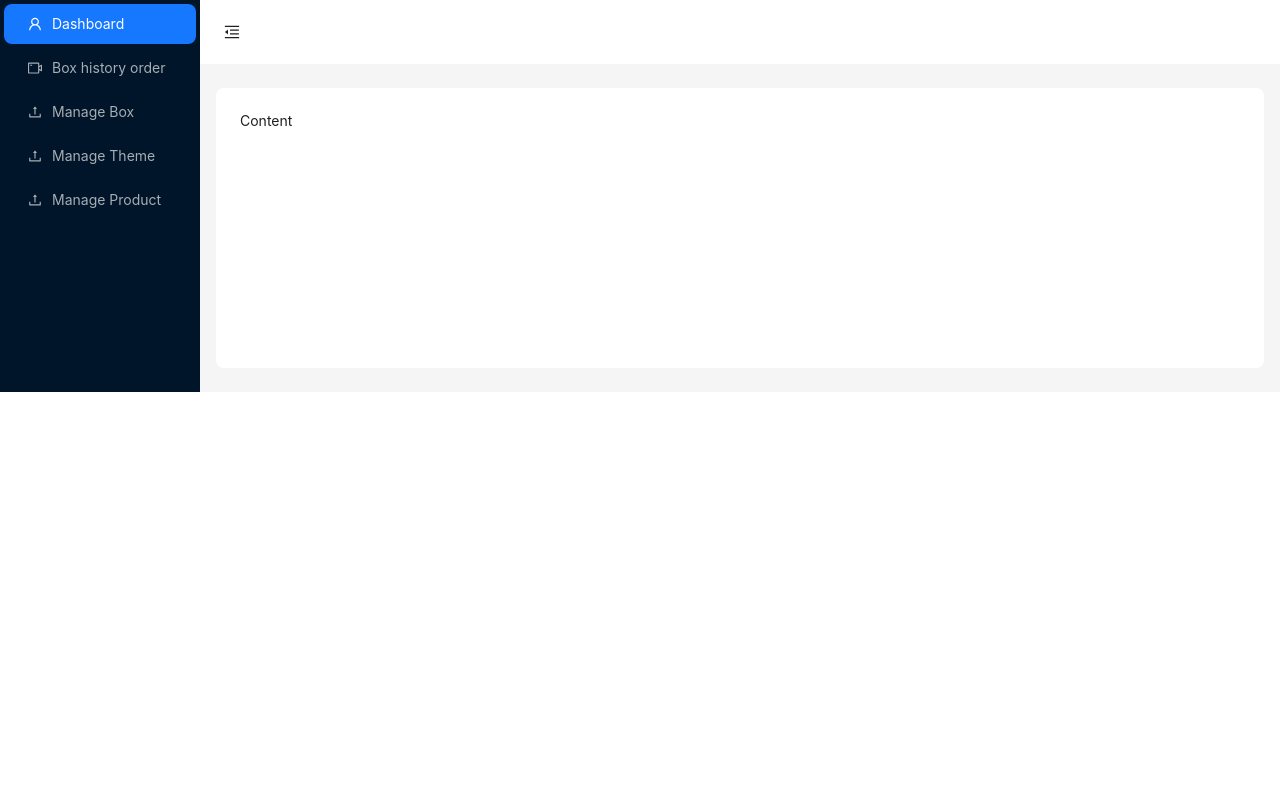
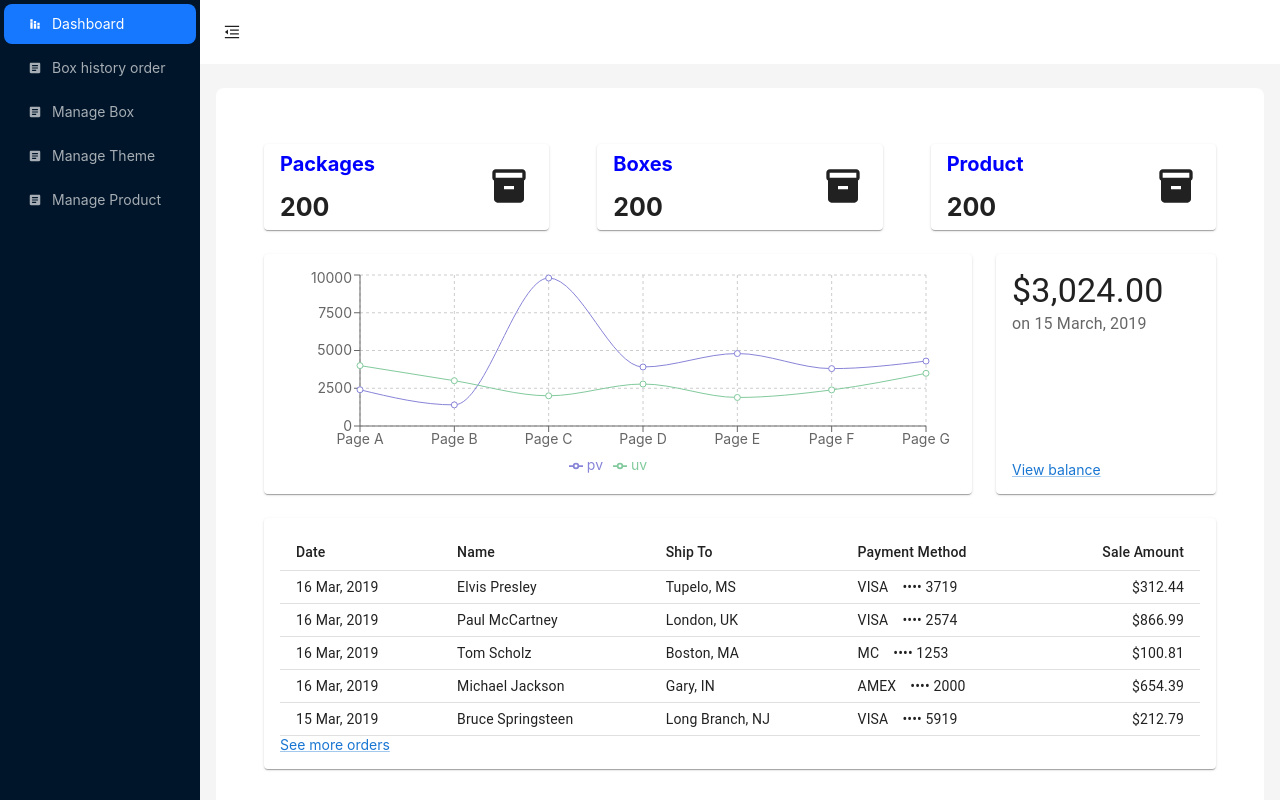
Before and after one commit to ViNguyenThanh/MysteryBox_SWD_FE, a React (Vite) app: page / in a window 1280 px wide. Shown: the top 800 px of the page. Built offline with nearby package versions, Linux system fonts and the light colour scheme.

Commit message:
Update chart for dashboard

```diff
--- a/package.json
+++ b/package.json
@@ -17,7 +17,8 @@
     "antd": "^5.17.4",
     "react": "^18.2.0",
     "react-dom": "^18.2.0",
-    "react-router-dom": "^6.23.1"
+    "react-router-dom": "^6.23.1",
+    "recharts": "^2.12.7"
   },
   "devDependencies": {
     "@types/react": "^18.2.66",
--- a/src/components/Admin.jsx
+++ b/src/components/Admin.jsx
@@ -2,11 +2,11 @@ import React, { useState } from 'react';
 import {
     MenuFoldOutlined,
     MenuUnfoldOutlined,
-    UploadOutlined,
-    UserOutlined,
-    VideoCameraOutlined,
 } from '@ant-design/icons';
+import StackedBarChartIcon from '@mui/icons-material/StackedBarChart';
+import ArticleIcon from '@mui/icons-material/Article';
 import { Button, Layout, Menu, theme } from 'antd';
+import Dash from './Dashboard/Dash';
 const { Header, Sider, Content } = Layout;
 const Admin = () => {
     const [collapsed, setCollapsed] = useState(false);
@@ -24,27 +24,27 @@ const Admin = () => {
                     items={[
                         {
                             key: '1',
-                            icon: <UserOutlined />,
+                            icon: <StackedBarChartIcon />,
                             label: 'Dashboard',
                         },
                         {
                             key: '2',
-                            icon: <VideoCameraOutlined />,
+                            icon: <ArticleIcon />,
                             label: 'Box history order',
                         },
                         {
                             key: '3',
-                            icon: <UploadOutlined />,
+                            icon: <ArticleIcon />,
                             label: 'Manage Box',
                         },
                         {
                             key: '4',
-                            icon: <UploadOutlined />,
+                            icon: <ArticleIcon />,
                             label: 'Manage Theme',
                         },
                         {
                             key: '5',
-                            icon: <UploadOutlined />,
+                            icon: <ArticleIcon />,
                             label: 'Manage Product',
                         },
                     ]}
@@ -77,7 +77,7 @@ const Admin = () => {
                         borderRadius: borderRadiusLG,
                     }}
                 >
-                    Content
+                    <Dash />
                 </Content>
             </Layout>
         </Layout>
--- /dev/null
+++ b/src/components/Dashboard/Chart.jsx
@@ -0,0 +1,68 @@
+import * as React from 'react';
+import { useTheme } from '@mui/material/styles';
+import { LineChart, Line, XAxis, YAxis, CartesianGrid, Tooltip, Legend, ResponsiveContainer } from 'recharts';
+
+const data = [
+  {
+    name: 'Page A',
+    uv: 4000,
+    pv: 2400,
+    amt: 2400,
+  },
+  {
+    name: 'Page B',
+    uv: 3000,
+    pv: 1398,
+    amt: 2210,
+  },
+  {
+    name: 'Page C',
+    uv: 2000,
+    pv: 9800,
+    amt: 2290,
+  },
+  {
+    name: 'Page D',
+    uv: 2780,
+    pv: 3908,
+    amt: 2000,
+  },
+  {
+    name: 'Page E',
+    uv: 1890,
+    pv: 4800,
+    amt: 2181,
+  },
+  {
+    name: 'Page F',
+    uv: 2390,
+    pv: 3800,
+    amt: 2500,
+  },
+  {
+    name: 'Page G',
+    uv: 3490,
+    pv: 4300,
+    amt: 2100,
+  },
+];
+export default function Chart() {
+  const theme = useTheme();
+
+  return (
+    <React.Fragment>
+      <ResponsiveContainer>
+        <LineChart width={730} height={250} data={data}
+          margin={{ top: 5, right: 30, left: 20, bottom: 5 }}>
+          <CartesianGrid strokeDasharray="3 3" />
+          <XAxis dataKey="name" />
+          <YAxis />
+          <Tooltip />
+          <Legend />
+          <Line type="monotone" dataKey="pv" stroke="#8884d8" activeDot={{ r: 8 }} />
+          <Line type="monotone" dataKey="uv" stroke="#82ca9d" />
+        </LineChart>
+      </ResponsiveContainer>
+    </React.Fragment>
+  );
+}
--- /dev/null
+++ b/src/components/Dashboard/Dash.jsx
@@ -0,0 +1,67 @@
+import { Box, Container, Grid, Paper } from '@mui/material'
+import React from 'react'
+import Chart from './Chart'
+import Deposits from './Deposits'
+import Orders from './Orders'
+import Quantity from './Quantity'
+
+export default function Dash() {
+  return (
+    <Box
+      component="main"
+      sx={{
+        backgroundColor: (theme) =>
+          theme.palette.mode === 'light'
+            ? theme.palette.background.default
+            : theme.palette.grey[900],
+        flexGrow: 1,
+        height: '100vh',
+        overflow: 'auto',
+      }}
+    >
+      <Container maxWidth="lg" sx={{ mt: 4, mb: 4 }}>
+
+        <Grid container spacing={3}>
+
+          <Grid item xs={12}>
+              <Quantity/>
+          </Grid>
+
+          {/* Chart */}
+          <Grid item xs={12} md={8} lg={9}>
+            <Paper
+              sx={{
+                p: 2,
+                display: 'flex',
+                flexDirection: 'column',
+                height: 240,
+              }}
+            >
+              <Chart />
+            </Paper>
+          </Grid>
+          {/* Recent Deposits */}
+          <Grid item xs={12} md={4} lg={3}>
+            <Paper
+              sx={{
+                p: 2,
+                display: 'flex',
+                flexDirection: 'column',
+                height: 240,
+              }}
+            >
+              <Deposits />
+            </Paper>
+          </Grid>
+          {/* Recent Orders */}
+          <Grid item xs={12}>
+            <Paper sx={{ p: 2, display: 'flex', flexDirection: 'column' }}>
+              <Orders />
+            </Paper>
+          </Grid>
+        </Grid>
+      </Container>
+      {/* <Outlet /> */}
+    </Box>
+  )
+}
--- /dev/null
+++ b/src/components/Dashboard/Deposits.jsx
@@ -0,0 +1,25 @@
+import * as React from 'react';
+import Link from '@mui/material/Link';
+import Typography from '@mui/material/Typography';
+
+function preventDefault(event) {
+  event.preventDefault();
+}
+
+export default function Deposits() {
+  return (
+    <React.Fragment>
+      <Typography component="p" variant="h4">
+        $3,024.00
+      </Typography>
+      <Typography color="text.secondary" sx={{ flex: 1 }}>
+        on 15 March, 2019
+      </Typography>
+      <div>
+        <Link color="primary" href="#" onClick={preventDefault}>
+          View balance
+        </Link>
+      </div>
+    </React.Fragment>
+  );
+}
--- /dev/null
+++ b/src/components/Dashboard/Orders.jsx
@@ -0,0 +1,84 @@
+import * as React from 'react';
+import Link from '@mui/material/Link';
+import Table from '@mui/material/Table';
+import TableBody from '@mui/material/TableBody';
+import TableCell from '@mui/material/TableCell';
+import TableHead from '@mui/material/TableHead';
+import TableRow from '@mui/material/TableRow';
+
+// Generate Order Data
+function createData(id, date, name, shipTo, paymentMethod, amount) {
+  return { id, date, name, shipTo, paymentMethod, amount };
+}
+
+const rows = [
+  createData(
+    0,
+    '16 Mar, 2019',
+    'Elvis Presley',
+    'Tupelo, MS',
+    'VISA ⠀•••• 3719',
+    312.44,
+  ),
+  createData(
+    1,
+    '16 Mar, 2019',
+    'Paul McCartney',
+    'London, UK',
+    'VISA ⠀•••• 2574',
+    866.99,
+  ),
+  createData(2, '16 Mar, 2019', 'Tom Scholz', 'Boston, MA', 'MC ⠀•••• 1253', 100.81),
+  createData(
+    3,
+    '16 Mar, 2019',
+    'Michael Jackson',
+    'Gary, IN',
+    'AMEX ⠀•••• 2000',
+    654.39,
+  ),
+  createData(
+    4,
+    '15 Mar, 2019',
+    'Bruce Springsteen',
+    'Long Branch, NJ',
+    'VISA ⠀•••• 5919',
+    212.79,
+  ),
+];
+
+function preventDefault(event) {
+  event.preventDefault();
+}
+
+export default function Orders() {
+  return (
+    <div>
+      <Table size="small">
+        <TableHead>
+          <TableRow>
+            <TableCell>Date</TableCell>
+            <TableCell>Name</TableCell>
+            <TableCell>Ship To</TableCell>
+            <TableCell>Payment Method</TableCell>
+            <TableCell align="right">Sale Amount</TableCell>
+          </TableRow>
+        </TableHead>
+        <TableBody>
+          {rows.map((row) => (
+            <TableRow key={row.id}>
+              <TableCell>{row.date}</TableCell>
+              <TableCell>{row.name}</TableCell>
+              <TableCell>{row.shipTo}</TableCell>
+              <TableCell>{row.paymentMethod}</TableCell>
+              <TableCell align="right">{`$${row.amount}`}</TableCell>
+            </TableRow>
+          ))}
+        </TableBody>
+      </Table>
+      <Link color="primary" href="#" onClick={preventDefault} sx={{ mt: 3 }}>
+        See more orders
+      </Link>
+    </div>
+  );
+}
--- /dev/null
+++ b/src/components/Dashboard/Quantity.jsx
@@ -0,0 +1,82 @@
+import React from 'react'
+import { Grid, ListItem, Paper } from '@mui/material';
+import AssignmentIndIcon from '@mui/icons-material/AssignmentInd';
+import PetsIcon from '@mui/icons-material/Pets';
+import CalendarViewWeekIcon from '@mui/icons-material/CalendarViewWeek';
+import Inventory2Icon from '@mui/icons-material/Inventory2';
+
+export default function Quantity() {
+
+    return (
+        <React.Fragment>
+            <Grid container spacing={6}>
+                <Grid item xs={12} md={4} lg={4}>
+                    <Paper style={{
+                        display: 'flex',
+                        flexWrap: 'nowrap',
+                        justifyContent: 'space-between',
+                        alignItems: 'center'
+                    }}>
+                        <div>
+                            <ListItem
+                                style={{
+                                    fontSize: '20px',
+                                    fontWeight: 'bolder',
+                                    color: 'blue',
+                                }}>Packages</ListItem>
+                            <ListItem style={{
+                                fontSize: '25px',
+                                fontWeight: 'bolder'
+                            }}>200</ListItem>
+                        </div>
+                        <div style={{ paddingRight: '20px' }}><Inventory2Icon sx={{ fontSize: '40px' }} /></div>
+                    </Paper>
+                </Grid>
+                <Grid item xs={12} md={4} lg={4}>
+                    <Paper style={{
+                        display: 'flex',
+                        flexWrap: 'nowrap',
+                        justifyContent: 'space-between',
+                        alignItems: 'center'
+                    }}>
+                        <div>
+                            <ListItem
+                                style={{
+                                    fontSize: '20px',
+                                    fontWeight: 'bolder',
+                                    color: 'blue',
+                                }}>Boxes</ListItem>
+                            <ListItem style={{
+                                fontSize: '25px',
+                                fontWeight: 'bolder'
+                            }}>200</ListItem>
+                        </div>
+                        <div style={{ paddingRight: '20px' }}><Inventory2Icon sx={{ fontSize: '40px' }} /></div>
+                    </Paper>
+                </Grid>
+                <Grid item xs={12} md={4} lg={4}>
+                    <Paper style={{
+                        display: 'flex',
+                        flexWrap: 'nowrap',
+                        justifyContent: 'space-between',
+                        alignItems: 'center'
+                    }}>
+                        <div>
+                            <ListItem
+                                style={{
+                                    fontSize: '20px',
+                                    fontWeight: 'bolder',
+                                    color: 'blue',
+                                }}>Product</ListItem>
+                            <ListItem style={{
+                                fontSize: '25px',
+                                fontWeight: 'bolder'
+                            }}>200</ListItem>
+                        </div>
+                        <div style={{ paddingRight: '20px' }}><Inventory2Icon sx={{ fontSize: '40px' }} /></div>
+                    </Paper>
+                </Grid>
+            </Grid>
+        </React.Fragment>
+    )
+}
```
Also changed, not shown: 1 other file (tests, documents, lock files or other folders).
